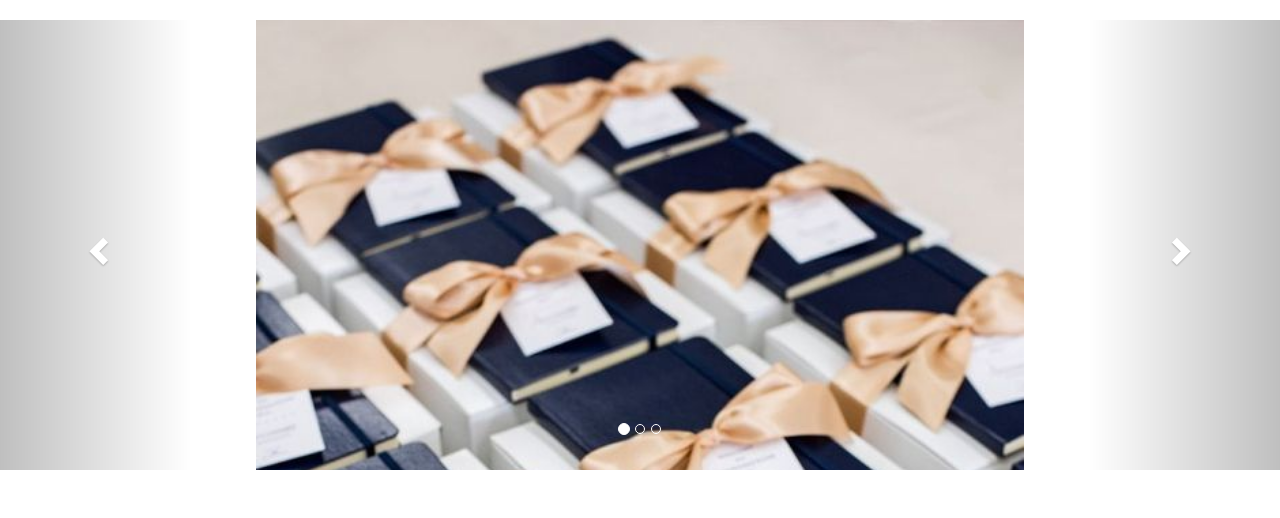
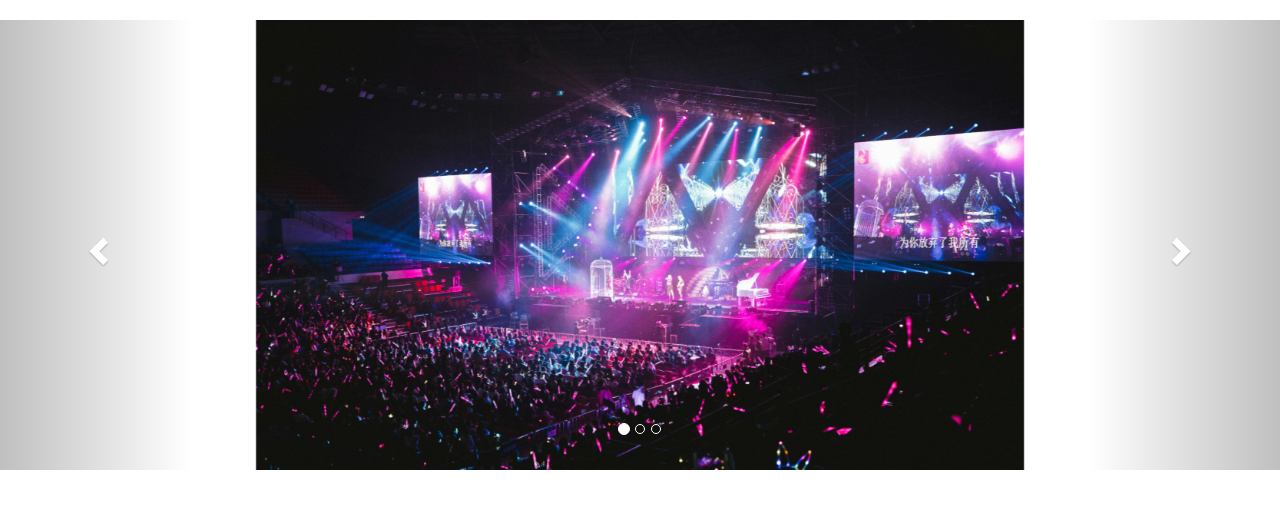
Before and after one commit to Rahulpoppad/x23235535-empsr-cpp, a Django app: page / in a window 1280 px wide. Shown: the part 52-570 px from the top of the page. Run offline with Django 5.2, Linux system fonts and the light colour scheme; some libraries are stand-ins or nearby versions.

Commit message:
Update index.html

```diff
--- a/template/index.html
+++ b/template/index.html
@@ -25,13 +25,13 @@ Home
     <!-- Wrapper for slides -->
     <div class="carousel-inner" style="height: 450px;">
         <div class="item active">
-            <img src="{% static 'event-1.jpg' %}" alt="" width="60%">
+            <img src="{% static 'image/event.jpg' %}" alt="" width="60%">
         </div>
         <div class="item">
-            <img src="{% static 'event-2.png' %}" alt="" width="60%">
+            <img src="{% static 'image/event-2.png' %}" alt="" width="60%">
         </div>
         <div class="item">
-            <img src="{% static 'event-3.jpeg' %}" alt="" width="60%">
+            <img src="{% static 'image/event-3.jpeg' %}" alt="" width="60%">
         </div>
     </div>
 
```
